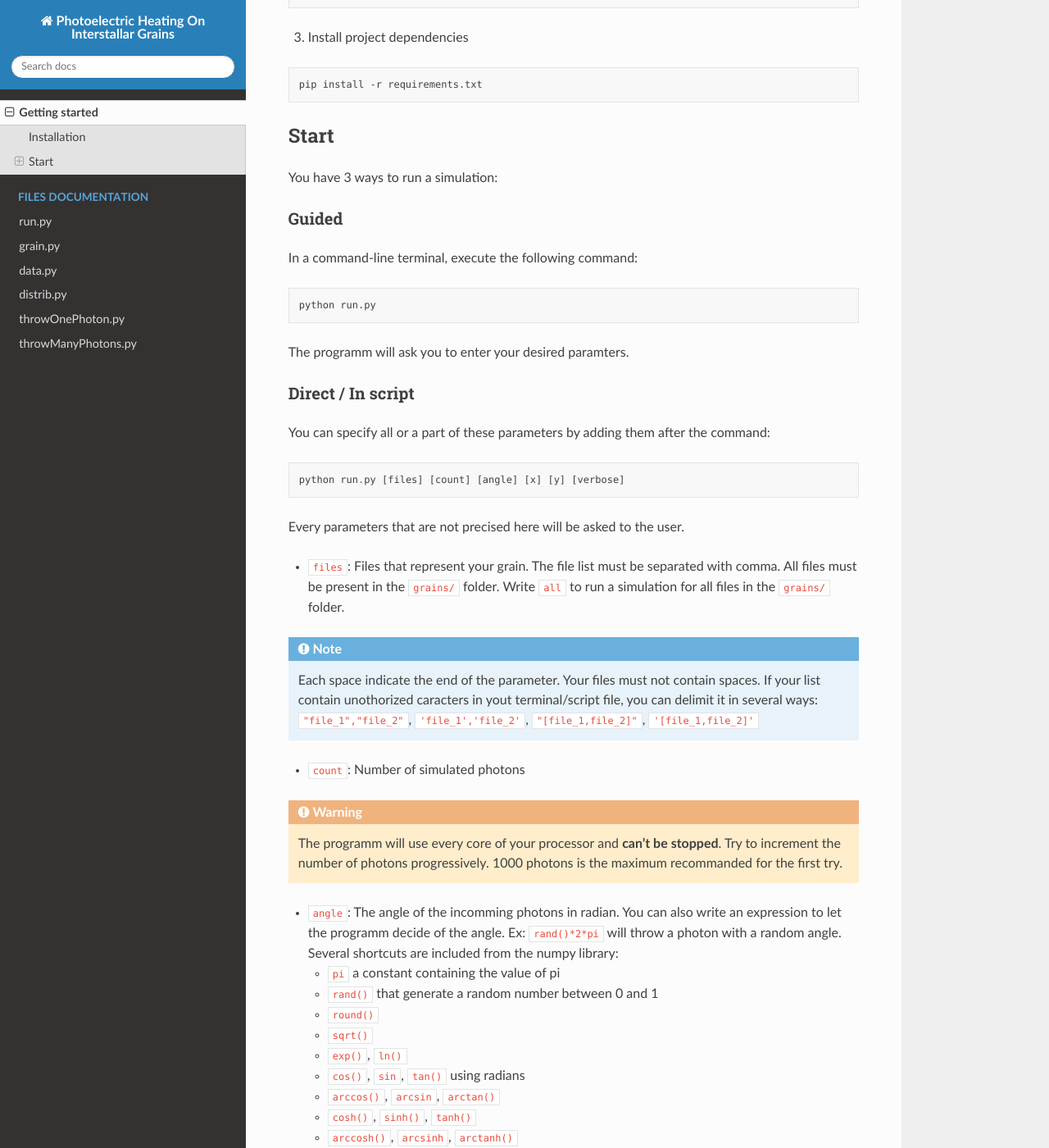
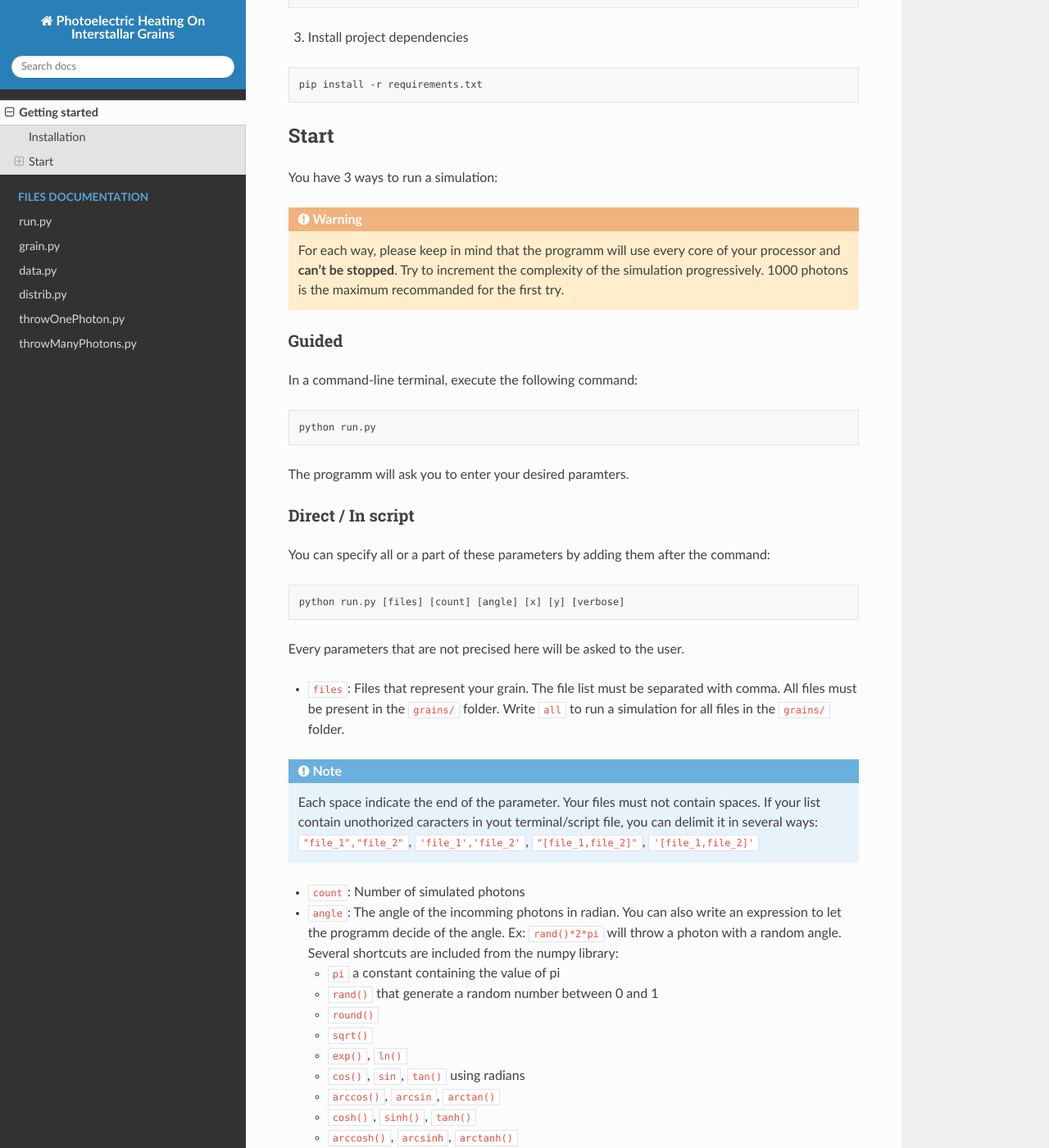
Before and after one commit to LeiRoF/M1-Photoelectric_Heat_On_Interstellar_Grains, a Sphinx documentation site: the page built from docs/getting_started.rst, in a window 1280 px wide and 1400 px high, scrolled down 459 px. Shown: the whole window at 82% size. Built offline with Sphinx 7.4.7 and the Read the Docs theme 2.0.0, drawn with Linux system fonts in a browser that asks for light colours; part of the change alters nothing that is shown.

```diff
--- a/docs/getting_started.rst
+++ b/docs/getting_started.rst
@@ -29,6 +29,12 @@ Start
 -----
 
 You have 3 ways to run a simulation:
+
+.. warning::
+
+    For each way, please keep in mind that the programm will use every core of your processor and
+    **can't be stopped**. Try to increment the complexity of the simulation progressively. 1000 photons is the maximum recommanded for the first
+    try.
 
 **Guided**
 ~~~~~~~~~~
@@ -67,12 +73,6 @@ Every parameters that are not precised here will be asked to the user.
     ``'[file_1,file_2]'``
 
 -  ``count``: Number of simulated photons
-
-.. warning::
-    The programm will use every core of your processor and
-    **can't be stopped**. Try to increment the number of photons
-    progressively. 1000 photons is the maximum recommanded for the first
-    try.
 
 -  ``angle``: The angle of the incomming photons in radian. You can also
    write an expression to let the programm decide of the angle. Ex:
```
